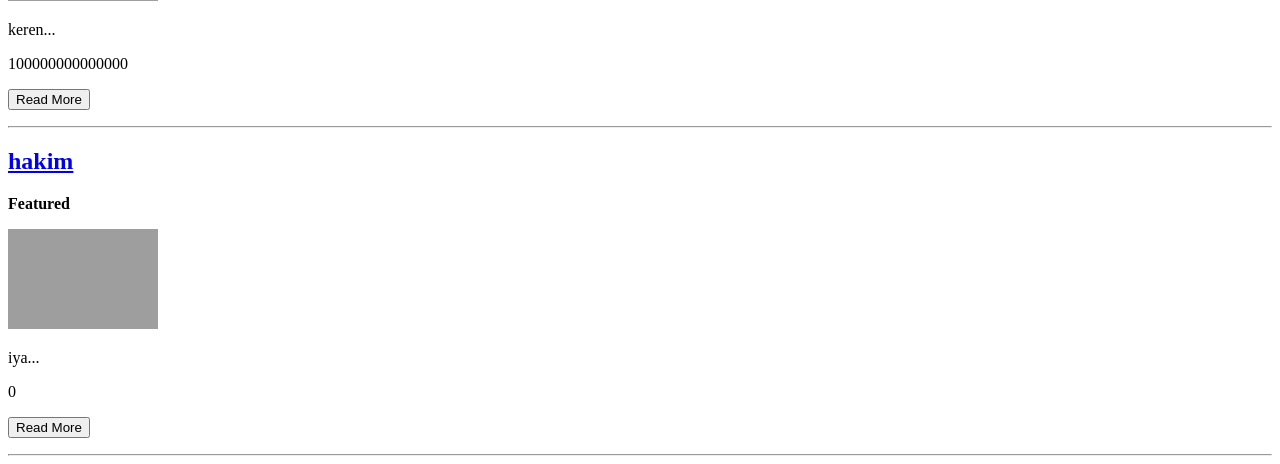
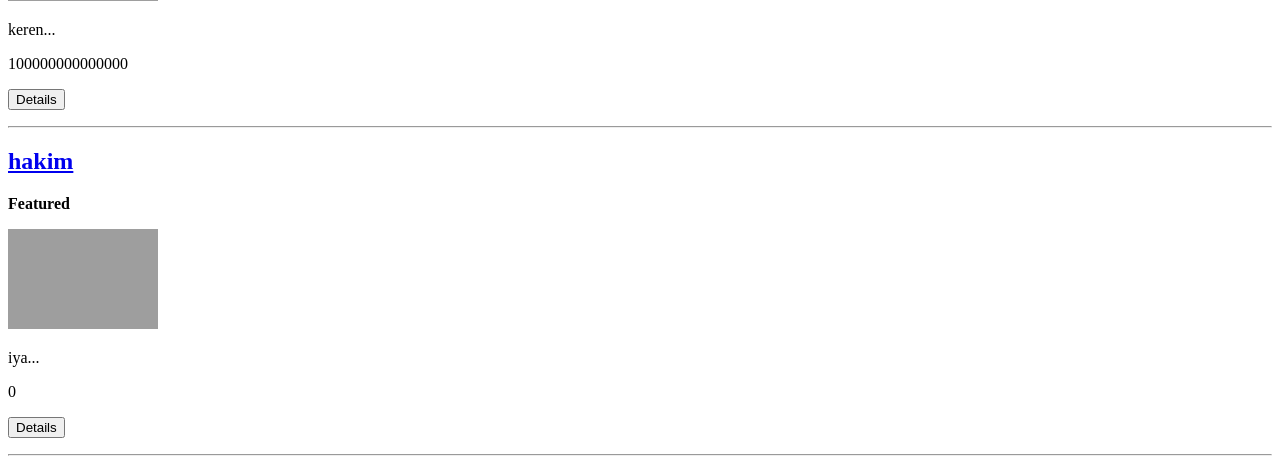
Before and after one commit to kerangleeya/penaltee, a Django app: page / in a window 1280 px wide. Shown: the part 431-895 px from the top of the page. Run offline with Django 5.2, Linux system fonts and the light colour scheme; data comes from the database, SQL or seed files in the repository; grey boxes are pictures that could not be loaded.

Commit message:
assignment 3

```diff
--- a/main/templates/create_product.html
+++ b/main/templates/create_product.html
@@ -9,7 +9,7 @@
     <tr>
       <td></td>
       <td>
-        <input type="submit" value="Add PRODUCT" />
+        <input type="submit" value="Add Product" />
       </td>
     </tr>
   </table>
--- a/main/templates/main.html
+++ b/main/templates/main.html
@@ -41,7 +41,7 @@
   <p>{{ product.description|truncatewords:25 }}...</p>
   <p>{{ product.price }}</p>
 
-  <p><a href="{% url 'main:show_product' product.id %}"><button>Read More</button></a></p>
+  <p><a href="{% url 'main:show_product' product.id %}"><button>Details</button></a></p>
 </div>
 
 <hr>
```
Also changed, not shown: README.md.
